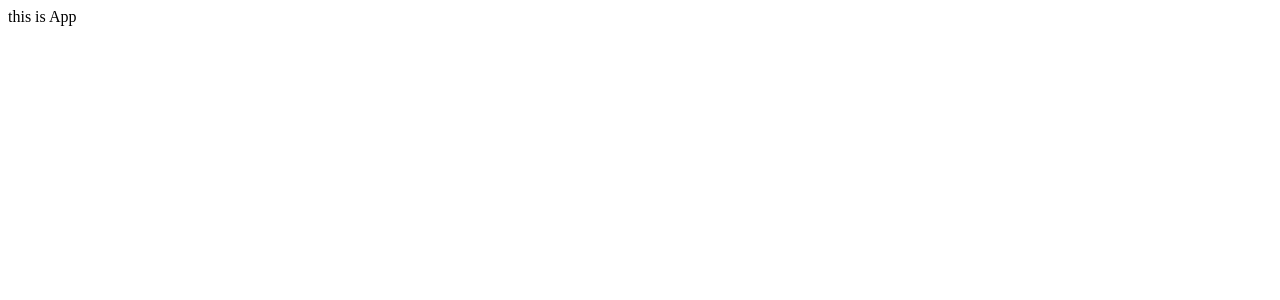
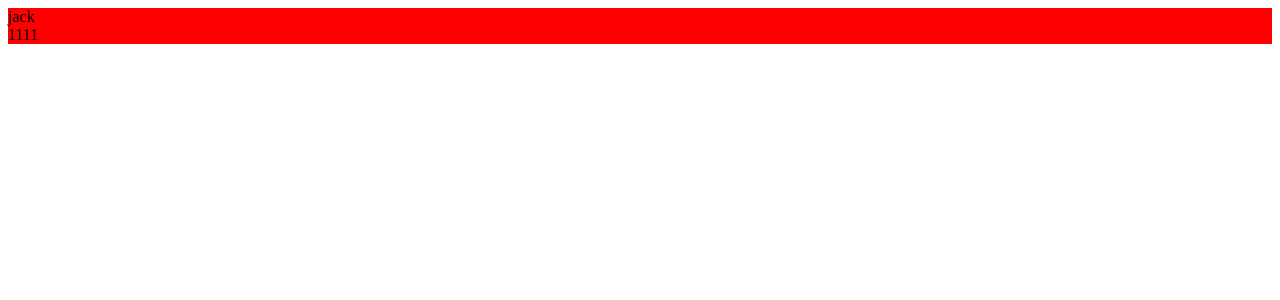
Before and after one commit to Kuka-ze/react-intelligent, a React (Create React App) app: page / in a window 1280 px wide. Shown: the top 300 px of the page. Built offline with nearby package versions, Linux system fonts and the light colour scheme.

Commit message:
usesstate

```diff
--- a/src/App.js
+++ b/src/App.js
@@ -1,8 +1,18 @@
+import { useState } from "react";
+import './index.css'
 
 function App() {
+  const [form, setForm] = useState({ name: 'jack' })
+
+  const handleChange = () => {
+    setForm({
+      name: 'tom'
+    })
+  }
   return (
     <div className="App">
-      this is App
+      {form.name}
+      <div onClick={handleChange}> 1111</div>
     </div>
   );
 }
--- /dev/null
+++ b/src/index.css
@@ -0,0 +1,3 @@
+.App{
+    background: #f00;
+}
```
